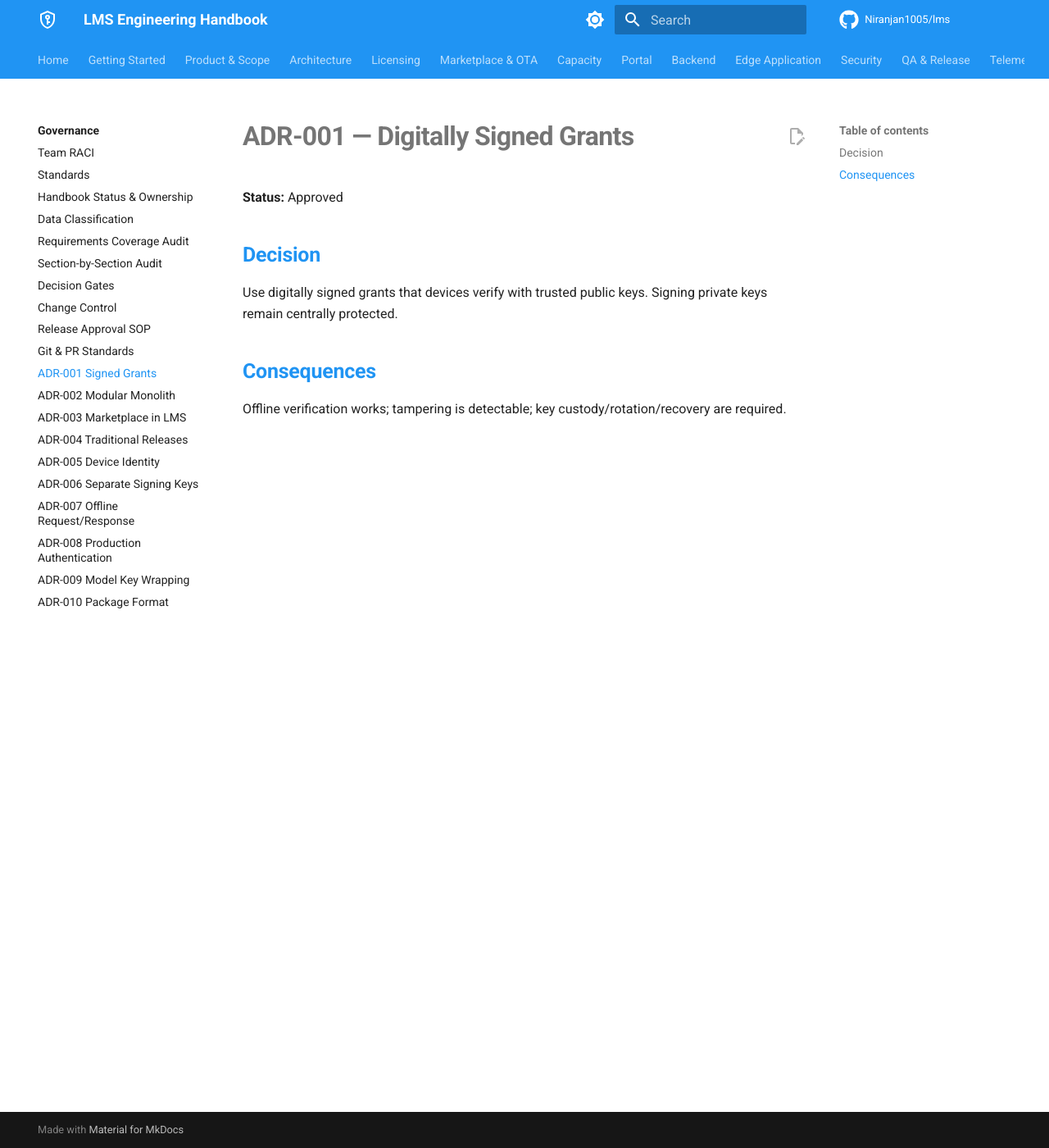
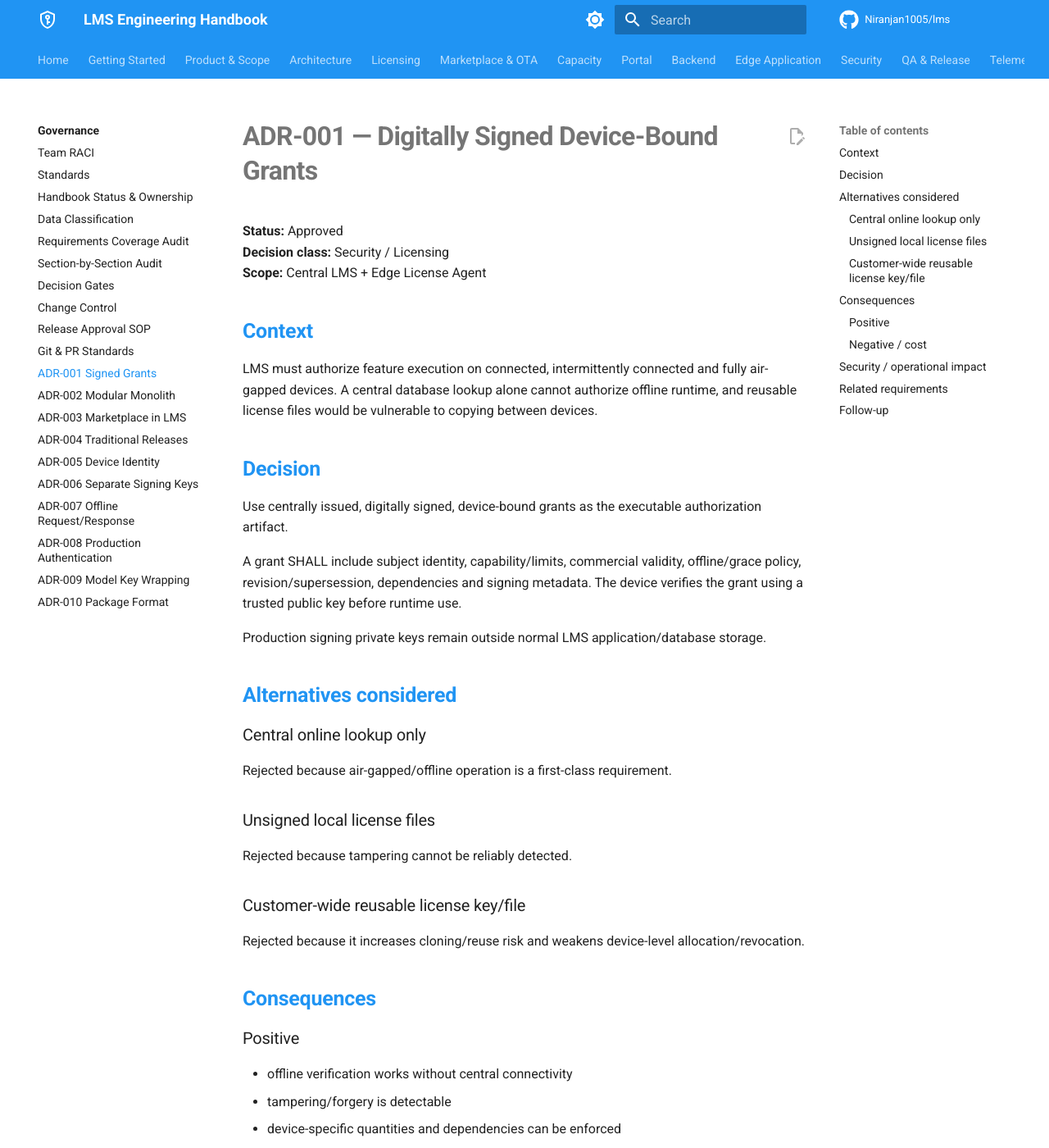
Before and after one commit to Niranjan1005/lms, an MkDocs documentation site: the page built from docs/adr/001-signed-grants.md, in a window 1280 px wide and 1400 px high. Shown: the whole window at 82% size. Built offline with MkDocs 1.6.1 and Material for MkDocs 9.7.7, drawn with Linux system fonts in a browser that asks for light colours; comment, search, counter and statistics services are not loaded; some of the changed text lies outside the part shown.

Commit message:
docs: expand ADR-001 signed grants

```diff
--- a/docs/adr/001-signed-grants.md
+++ b/docs/adr/001-signed-grants.md
@@ -1,11 +1,56 @@
-# ADR-001 — Digitally Signed Grants
+# ADR-001 — Digitally Signed Device-Bound Grants
 
 **Status:** Approved
+**Decision class:** Security / Licensing
+**Scope:** Central LMS + Edge License Agent
+
+## Context
+
+LMS must authorize feature execution on connected, intermittently connected and fully air-gapped devices. A central database lookup alone cannot authorize offline runtime, and reusable license files would be vulnerable to copying between devices.
 
 ## Decision
 
-Use digitally signed grants that devices verify with trusted public keys. Signing private keys remain centrally protected.
+Use centrally issued, digitally signed, device-bound grants as the executable authorization artifact.
+
+A grant SHALL include subject identity, capability/limits, commercial validity, offline/grace policy, revision/supersession, dependencies and signing metadata. The device verifies the grant using a trusted public key before runtime use.
+
+Production signing private keys remain outside normal LMS application/database storage.
+
+## Alternatives considered
+
+### Central online lookup only
+Rejected because air-gapped/offline operation is a first-class requirement.
+
+### Unsigned local license files
+Rejected because tampering cannot be reliably detected.
+
+### Customer-wide reusable license key/file
+Rejected because it increases cloning/reuse risk and weakens device-level allocation/revocation.
 
 ## Consequences
 
-Offline verification works; tampering is detectable; key custody/rotation/recovery are required.
+### Positive
+- offline verification works without central connectivity
+- tampering/forgery is detectable
+- device-specific quantities and dependencies can be enforced
+- supersession/revision supports controlled renewal/reallocation
+
+### Negative / cost
+- key custody, rotation and trust-store management are required
+- offline revocation is delayed until import/expiry
+- compromised root access on the edge remains outside full software control
+
+## Security / operational impact
+
+- grant verification fails closed
+- devices persist highest accepted revision
+- signing outage blocks new issuance but not already-valid grants
+- support must distinguish issued, delivered and accepted states
+
+## Related requirements
+
+`SDR-LIC-004`, `SDR-LIC-007`, `SDR-LIC-008`, `SDR-SEC-003`, `SDR-SEC-004`
+
+## Follow-up
+
+Grant canonicalization and exact wire format are finalized in implementation/OpenAPI/schema work without changing this decision.
```
